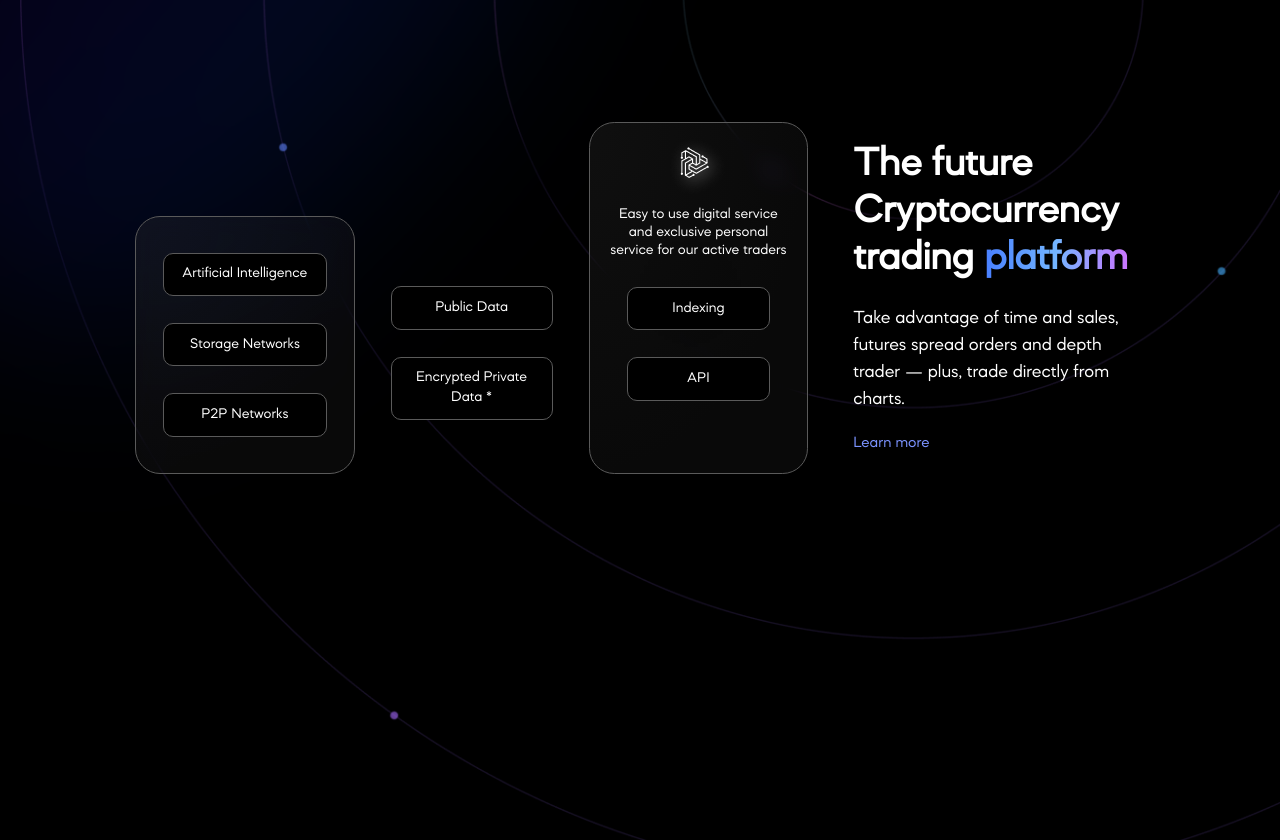
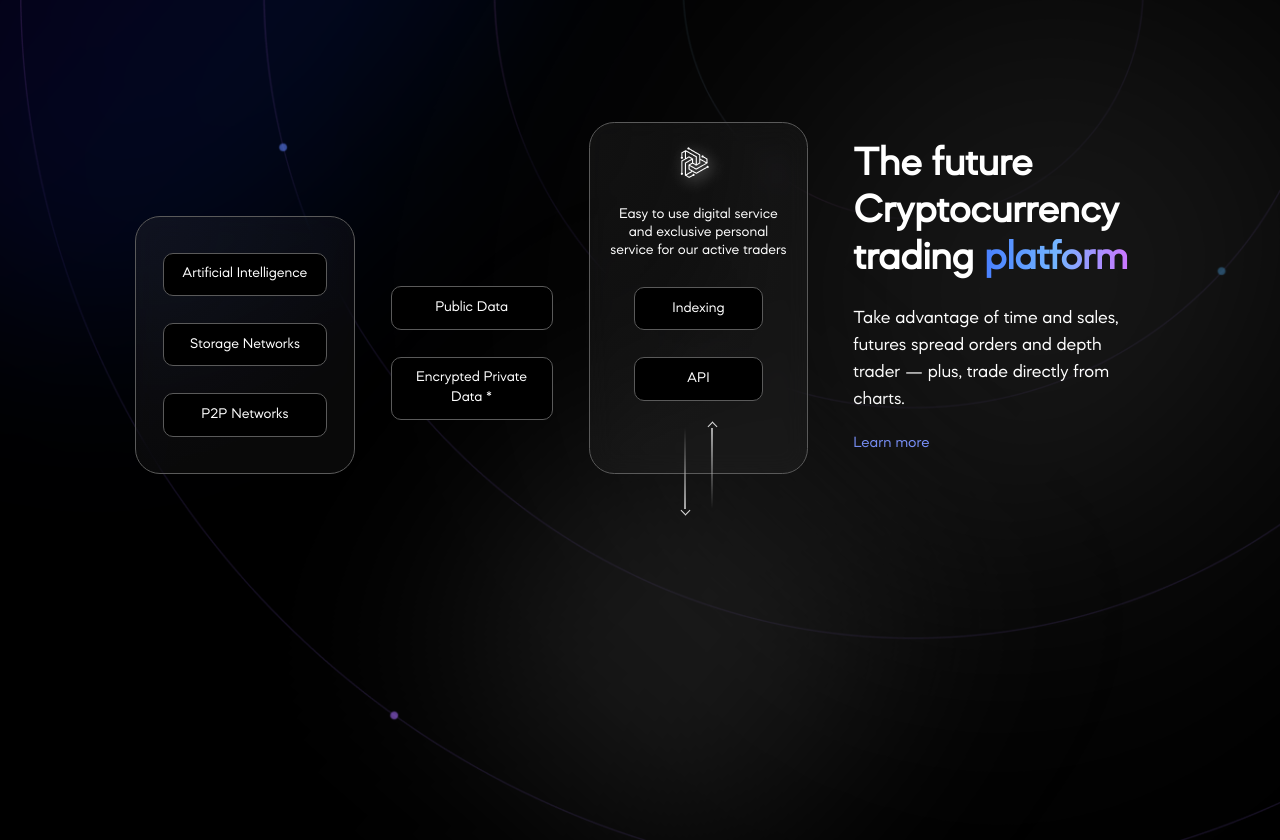
Before and after one commit to MaxPyvovarov/Crypto-Trading, a React (Vite) app: page / in a window 1280 px wide. Shown: the part 1660-2500 px from the top of the page. Built offline with nearby package versions, Linux system fonts and the light colour scheme.

Commit message:
Arrows added on scheme

```diff
--- a/src/App.module.scss
+++ b/src/App.module.scss
@@ -15,9 +15,7 @@
 
 	.banner {
 		position: absolute;
-		left: 0;
 		top: 0;
-		pointer-events: none;
 	}
 
 	@media (max-width: $md) {
--- a/src/components/Scheme/Scheme.jsx
+++ b/src/components/Scheme/Scheme.jsx
@@ -23,8 +23,14 @@ const Scheme = () => (
 						active traders
 					</figcaption>
 				</figure>
-				<p>Indexing</p>
-				<p>API</p>
+				<div>
+					<p>Indexing</p>
+					<p>API</p>
+				</div>
+				<div className={styles.arrows}>
+					<div></div>
+					<div></div>
+				</div>
 			</div>
 		</div>
 		<div className={styles.caption}>
--- a/src/components/Scheme/Scheme.module.scss
+++ b/src/components/Scheme/Scheme.module.scss
@@ -1,3 +1,5 @@
+@import '../../variables.module.scss';
+
 .rd {
 	display: flex;
 	align-items: center;
@@ -5,11 +7,44 @@
 	margin-top: 10rem;
 	position: relative;
 	z-index: 4;
+
+	@media (max-width: $md) {
+	}
+
+	&:before {
+		content: ' ';
+		display: block;
+		width: 30rem;
+		rotate: 131deg;
+		height: 30rem;
+		position: absolute;
+		right: -5rem;
+		top: -10rem;
+		background: linear-gradient(180deg, #333 0%, #000 100%);
+		filter: blur(150px);
+		z-index: 0;
+	}
+	&:after {
+		content: ' ';
+		display: block;
+		width: 20rem;
+		rotate: 131deg;
+		height: 20rem;
+		position: absolute;
+		left: 20rem;
+		bottom: -19rem;
+		background: #333;
+		opacity: 0.5;
+		filter: blur(100px);
+		z-index: 0;
+	}
 }
 
 .scheme {
 	display: flex;
 	align-items: flex-end;
+	position: relative;
+	z-index: 4;
 	gap: 2rem;
 
 	p {
@@ -64,7 +99,6 @@
 		flex-direction: column;
 		justify-content: center;
 		align-items: center;
-		gap: 1.5rem;
 		min-width: 12.2rem;
 		padding: 0.5rem 1.1rem 4rem;
 		border: 1px solid #5a5a5a;
@@ -79,6 +113,7 @@
 
 		figure {
 			text-align: center;
+			margin-bottom: 1.5rem;
 		}
 
 		figcaption {
@@ -86,7 +121,60 @@
 		}
 
 		p {
-			width: 80%;
+			&:nth-child(1) {
+				margin-bottom: 1.5rem;
+			}
+		}
+	}
+}
+
+.arrows {
+	position: relative;
+
+	div {
+		position: absolute;
+		content: ' ';
+		width: 2px;
+		background: linear-gradient(
+			180deg,
+			rgba(255, 255, 255, 0) 0%,
+			#fafafa 102.25%
+		);
+		height: 4.5rem;
+		bottom: -6rem;
+
+		&:nth-child(1) {
+			right: 0.7rem;
+			background: linear-gradient(180deg, rgba(255, 255, 255, 0) 0%, #aaa 100%);
+
+			&:after {
+				content: ' ';
+				border: solid #ddd;
+				border-width: 0 1px 1px 0;
+				display: inline-block;
+				position: absolute;
+				bottom: -5px;
+				left: -1.6px;
+				padding: 3px;
+				rotate: 45deg;
+			}
+		}
+
+		&:nth-child(2) {
+			left: 0.7rem;
+			background: linear-gradient(0deg, rgba(255, 255, 255, 0) 0%, #aaa 100%);
+
+			&:after {
+				content: ' ';
+				border: solid #ddd;
+				border-width: 0 1px 1px 0;
+				display: inline-block;
+				position: absolute;
+				top: -5px;
+				left: -2.4px;
+				padding: 3px;
+				rotate: -135deg;
+			}
 		}
 	}
 }
@@ -95,6 +183,7 @@
 	display: flex;
 	flex-direction: column;
 	gap: 1.2rem;
+	position: relative;
 
 	h2 {
 		font-size: 2.2rem;
--- a/src/components/Technologies/Technologies.module.scss
+++ b/src/components/Technologies/Technologies.module.scss
@@ -11,6 +11,10 @@
 
 	@media (max-width: $md) {
 		margin-top: 25rem;
+	}
+
+	@media (max-width: $ss) {
+		margin-top: 18rem;
 	}
 
 	&:before {
@@ -68,6 +72,10 @@
 	display: flex;
 	justify-content: space-between;
 	gap: 11rem;
+
+	@media (max-width: $lg) {
+		gap: 5rem;
+	}
 
 	@media (max-width: $md) {
 		gap: 3rem;
```
